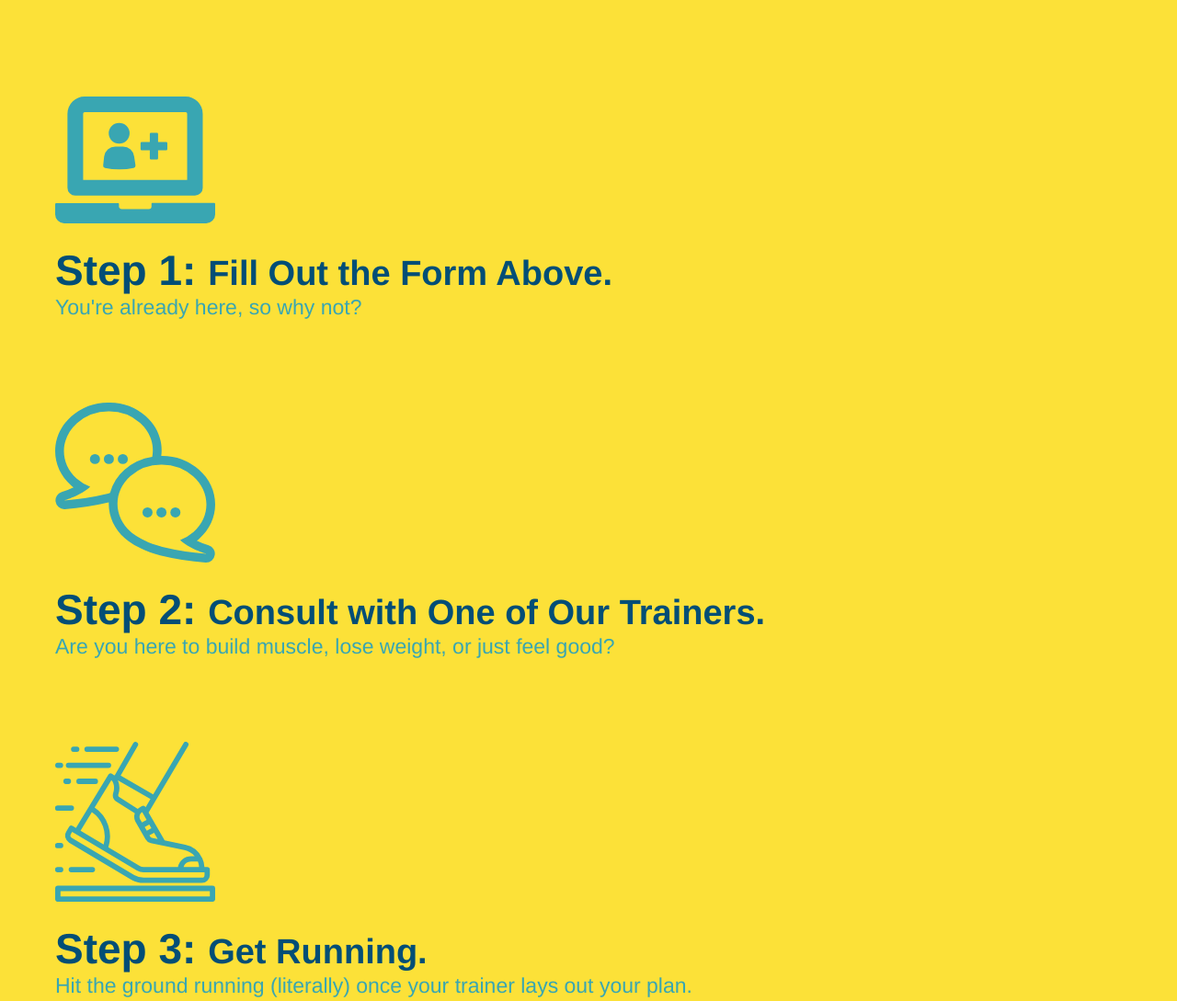
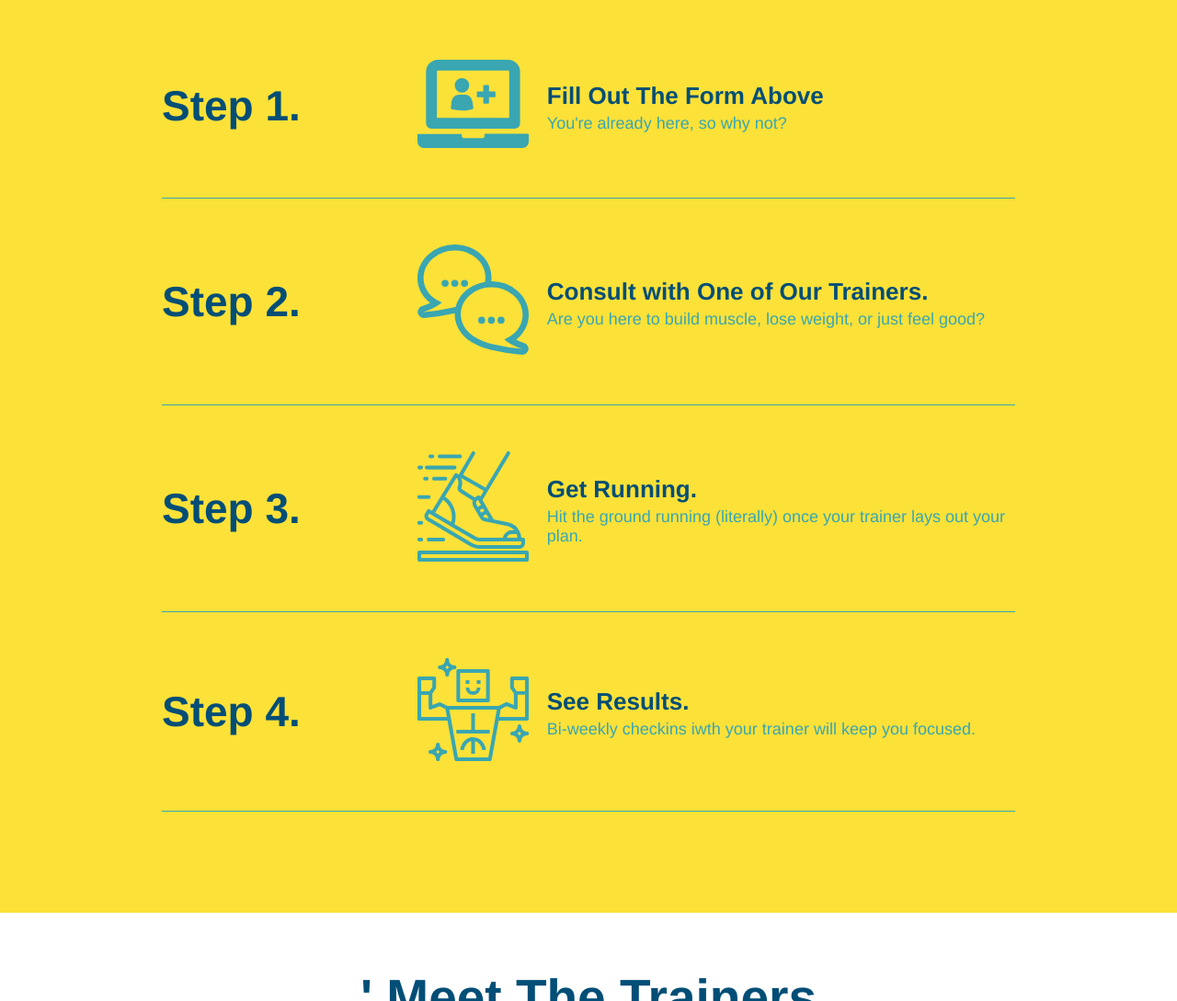
Before and after one commit to edaza2011/run-buddy, a plain HTML site: page index.html in a window 1280 px wide. Shown: the part 1300-2389 px from the top of the page at 92% size. Drawn offline with Linux system fonts and the light colour scheme.

Commit message:
add flexbox to the steps

```diff
--- a/assets/css/style.css
+++ b/assets/css/style.css
@@ -190,29 +190,51 @@ section {
   background: #fce138;
 }
 
-.steps div {
-  margin-bottom: 80px;
+.step {
+  margin: 50px auto;
+  padding-bottom: 50px;
+  width: 80%;
+  border-bottom: 1px solid #39a6b2;
+  display: flex;
+  flex-wrap: wrap;
+  align-items: center;
+  justify-content: space-between;
 }
 
-.steps img {
-  width: 15%;
-  margin: 10px 0;
+.step h3 {
+  color: #024e76;
+  font-size: 46px;
+  flex: 1 30%;
 }
 
-.steps h3 {
-  color: #024e76;
-  font-size: 46px;
-  margin-top: 10px;
+.step-text {
+  flex: 12;
 }
 
-.steps span {
-  font-size: 38px;
+.step-text p {
+  color: #39a6b2;
+  font-size: 18px;
 }
 
-.steps p {
-  color: #39a6b2;
-  font-size: 23px;
+.step-text h4{
+  font-size: 26px;
+  line-height: 1.5;
+  color: #024e76;
 }
+
+.step-info {
+  flex: 2 70%;
+  display: flex;
+  flex-wrap: wrap;
+  align-items: center;
+}
+
+.step-img {
+  flex: 1 12%;
+  margin-right: 20px;
+  max-width: 100%;
+}
+
 /* WHAT YOU DO STYLES END */
 
 /* MEET THE TRAINERS START */
--- a/index.html
+++ b/index.html
@@ -90,29 +90,56 @@
             <div class="flex-row">
             <h2 class="section-title secondary-border">What You Do</h2>
             </div>
-            <div>
-                <!-- insert this image element -->
-                <img src="./assets/images/step-1.svg" alt="" />
-                <h3>Step 1: <span>Fill Out the Form Above.</span></h3>
-                <p>You're already here, so why not?</p>
+            <div class="step">
+                <h3>Step 1.</h3>
+                <div class="step-info">
+                    <div class="step-img">
+                        <img src="./assets/images/step-1.svg" alt="" />
+                    </div>
+                    <div class="step-text">
+                        <h4>Fill Out The Form Above</h4>
+                        <p>You're already here, so why not?</p>
+                    </div>
+                </div>
             </div>
 
-            <div>
-                <img src="./assets/images/step-2.svg" alt="" />
-                <h3>Step 2: <span>Consult with One of Our Trainers.</span></h3>
-                <p>Are you here to build muscle, lose weight, or just feel good?</p>
+            <div class="step">
+                <h3>Step 2.</h3>
+                <div class="step-info">
+                    <div class="step-img">
+                        <img src="./assets/images/step-2.svg" alt="" />
+                    </div>
+                    <div class="step-text">
+                        <h4>Consult with One of Our Trainers.</h4>
+                        <p>Are you here to build muscle, lose weight, or just feel good?</p>
+                    </div>
+                </div>
             </div>
 
-            <div>
-                <img src="./assets/images/step-3.svg" alt="" />
-                <h3>Step 3: <span>Get Running.</span></h3>
-                <p>Hit the ground running (literally) once your trainer lays out your plan.</p>
+            <div class="step">
+                <h3>Step 3.</h3>
+                <div class="step-info">
+                    <div class="step-img">
+                        <img src="./assets/images/step-3.svg" alt="" />
+                    </div>
+                    <div class="step-text">
+                        <h4>Get Running.</h4>
+                        <p>Hit the ground running (literally) once your trainer lays out your plan.<p>
+                    </div>
+                </div>
             </div>
 
-            <div>
-                <img src="./assets/images/step-4.svg" alt="" />
-                <h3>Step 4: <span>See Results.</span></h3>
-                <p>Bi-weekly checkins with your trainer will keep you focused</p>
+            <div class="step">
+                <h3>Step 4.</h3>
+                <div class="step-info">
+                    <div class="step-img">
+                        <img src="./assets/images/step-4.svg" alt="" />
+                    </div>
+                    <div class="step-text">
+                        <h4>See Results.</h4>
+                        <p>Bi-weekly checkins iwth your trainer will keep you focused.</p>
+                    </div>
+                </div>
             </div>
         </section>
 
```
